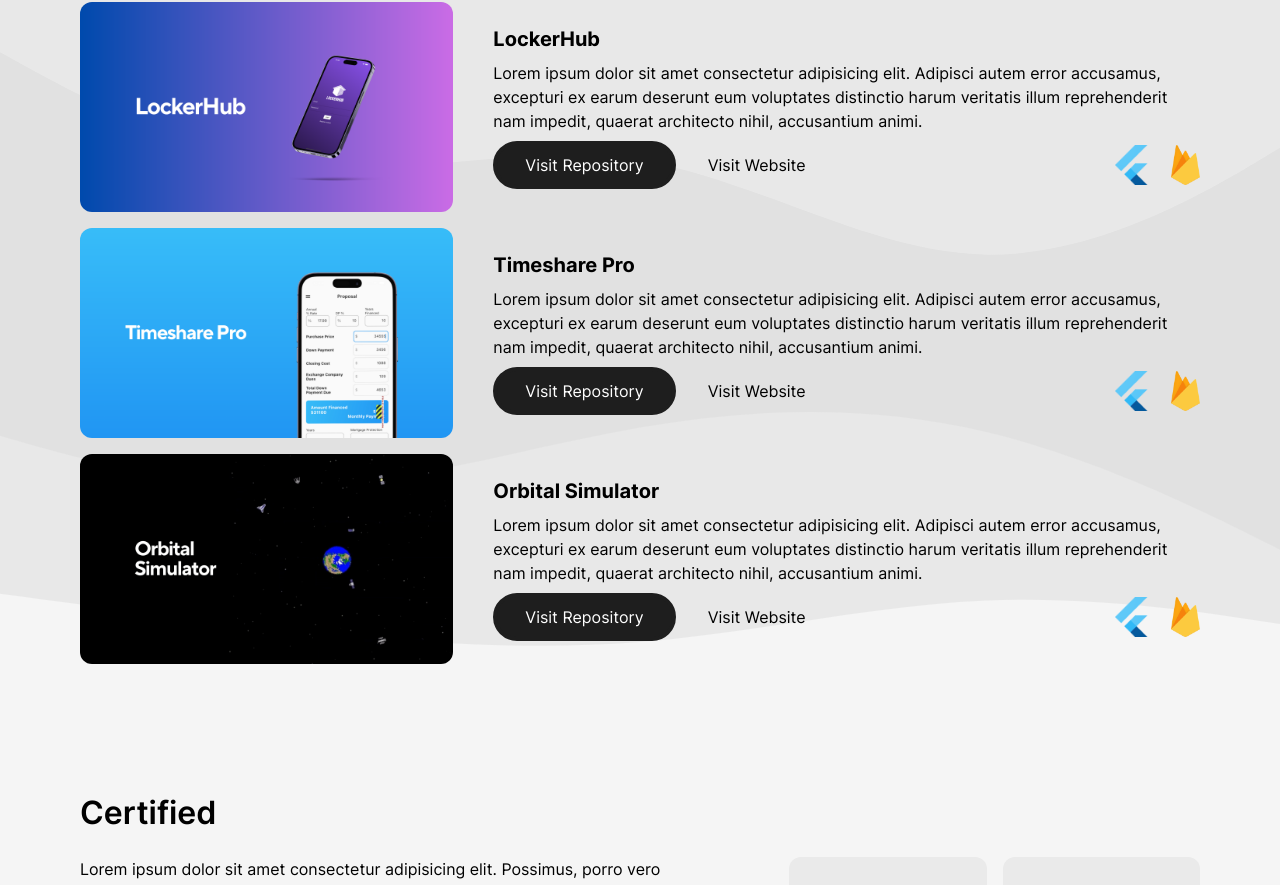
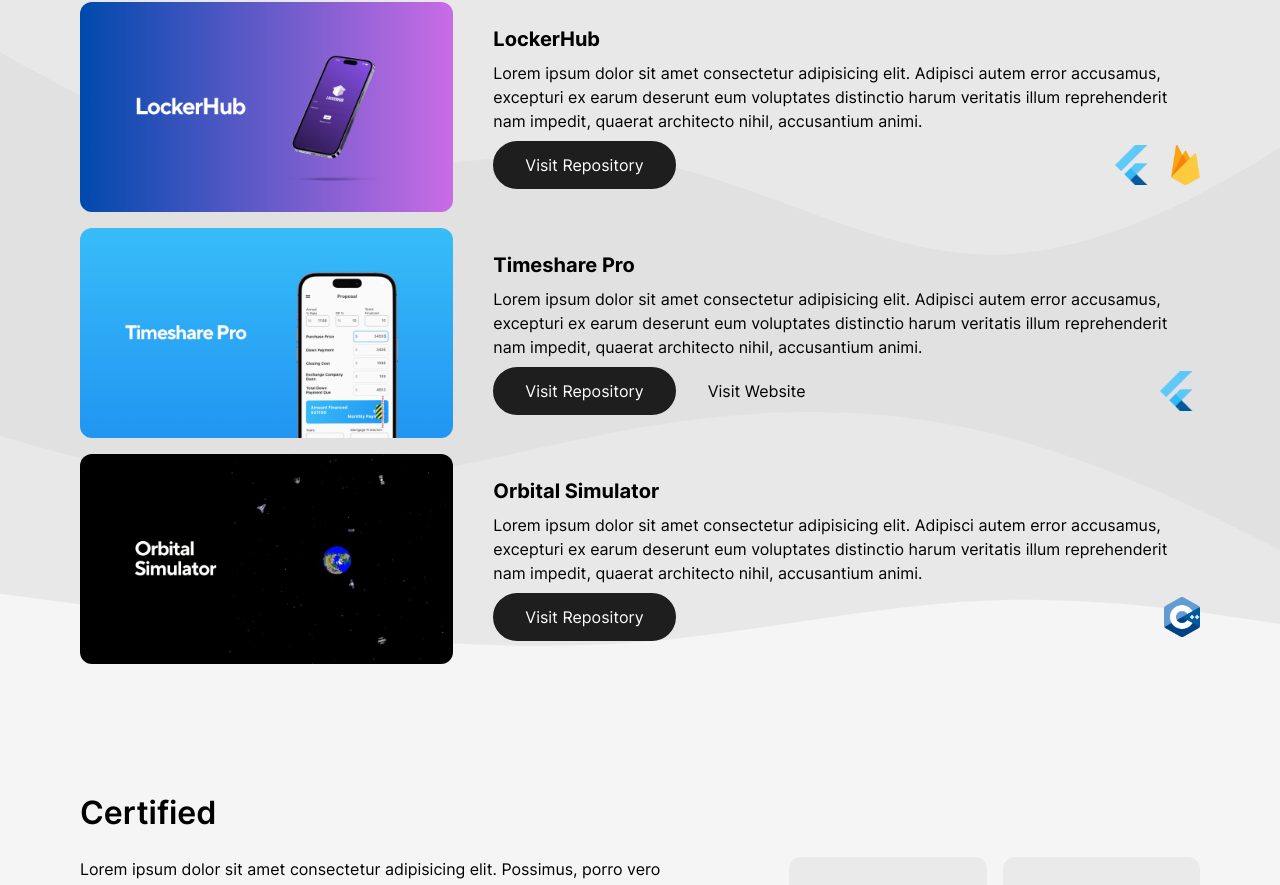
Before and after one commit to Calesi19/Svelte-Portfolio, a SvelteKit app: page / in a window 1280 px wide. Shown: the part 1152-2037 px from the top of the page. Built offline with nearby package versions, Linux system fonts and the light colour scheme.

Commit message:
fix: updated details on project section

```diff
--- a/src/components/Projects2.svelte
+++ b/src/components/Projects2.svelte
@@ -40,9 +40,7 @@
                             Visit Repository
                         </button>
 
-                        <button class="hover:text-blue-500 hover:underline">
-                                Visit Website
-                        </button>
+
                     </div>
 
                     <div class="flex gap-4 items-center">
@@ -87,7 +85,6 @@
 
                     <div class="flex gap-4 items-center">
                         <img class="h-10" src="flutter.png" alt="Flutter">
-                        <img class="h-10" src="firebase.png" alt="Firebase">
                     </div>
 
                 </div>
@@ -120,14 +117,11 @@
                             Visit Repository
                         </button>
 
-                        <button class="hover:text-blue-500 hover:underline">
-                            Visit Website
-                    </button>
+
                     </div>
 
                     <div class="flex gap-4 items-center">
-                        <img class="h-10" src="flutter.png" alt="Flutter">
-                        <img class="h-10" src="firebase.png" alt="Firebase">
+                        <img class="h-10" src="c++.png" alt="C++">
                     </div>
 
                 </div>
```
Also changed, not shown: static/c++.png (added), 1 other file (tests, documents, lock files or other folders).
